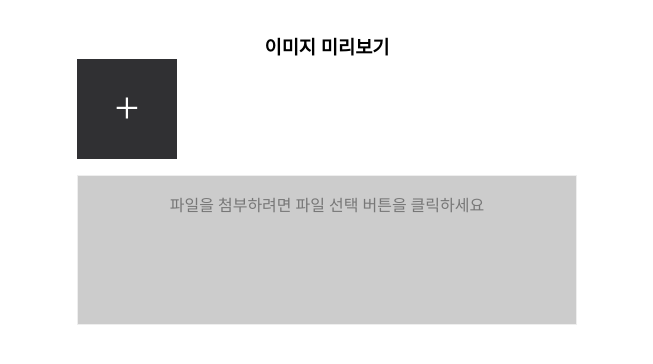
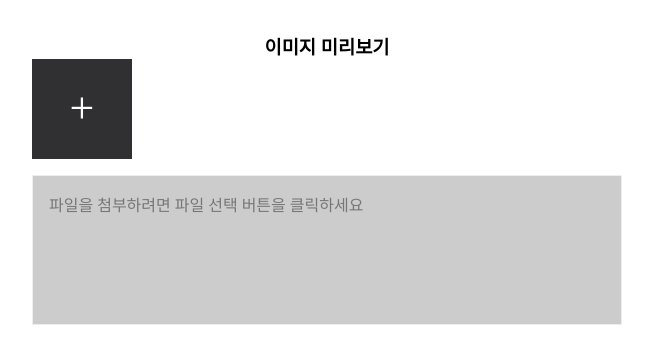
Before and after one commit to jsolaura/image-preview, a plain HTML site: page index.html in a window 1280 px wide. Shown: the whole page, without its empty margins (313-966 px from the left). Drawn offline with Linux system fonts and the light colour scheme.

Commit message:
css edit

```diff
--- a/style.css
+++ b/style.css
@@ -6,9 +6,12 @@
 
 .pop-img-container {
     width: 100%;
-    max-width: 500px;
+    max-width: 590px;
     margin: 0 auto;
     margin-top: 2rem;
+}
+
+.pop-img-container h3 {
     text-align: center;
 }
 
@@ -33,6 +36,7 @@
     border: 1px solid #eee;
     background: rgba(0, 0, 0, .2);
     overflow: hidden;
+    text-align: left;
 }
 
 #pop_images:empty::before {
```
